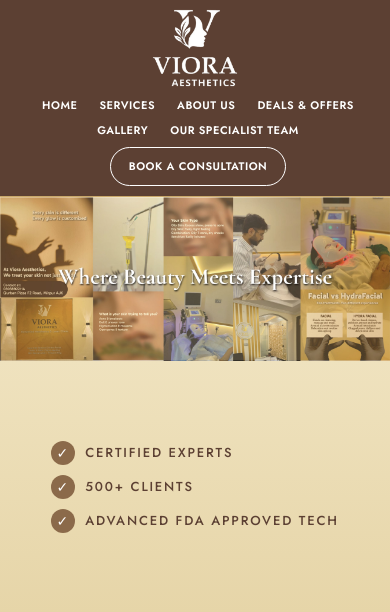
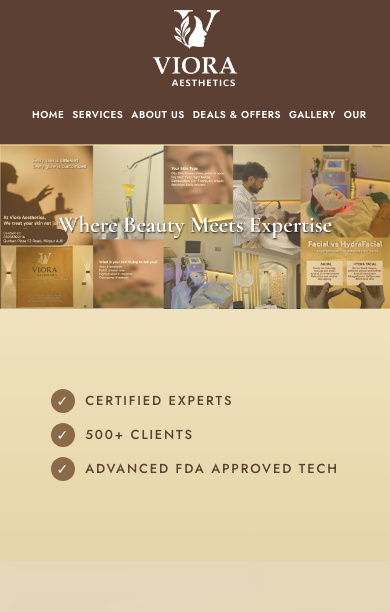
Before and after one commit to anamaslam432-source/viora-flask-done, a Flask app: page / in a window 390 px wide. Shown: the top 612 px of the page. Run offline with Flask 3, Linux system fonts and the light colour scheme.

Commit message:
Update style.css

```diff
--- a/static/css/style.css
+++ b/static/css/style.css
@@ -315,3 +315,7 @@
 footer .fso a .si{width:21px;height:21px;color:inherit}
 footer .fso a:hover,footer .fso a:focus-visible{background:#8B6A4A;color:#fff;transform:translateY(-3px)}
 @media(max-width:560px){.ci li{font-size:17px}}
+@media (max-width:768px){
+nav ul{flex-wrap:nowrap!important;overflow-x:auto!important;gap:8px!important;justify-content:flex-start!important;padding-left:10px!important;padding-right:10px!important}
+nav ul li a{font-size:10px!important;white-space:nowrap!important;letter-spacing:0.5px!important}
+}
```
